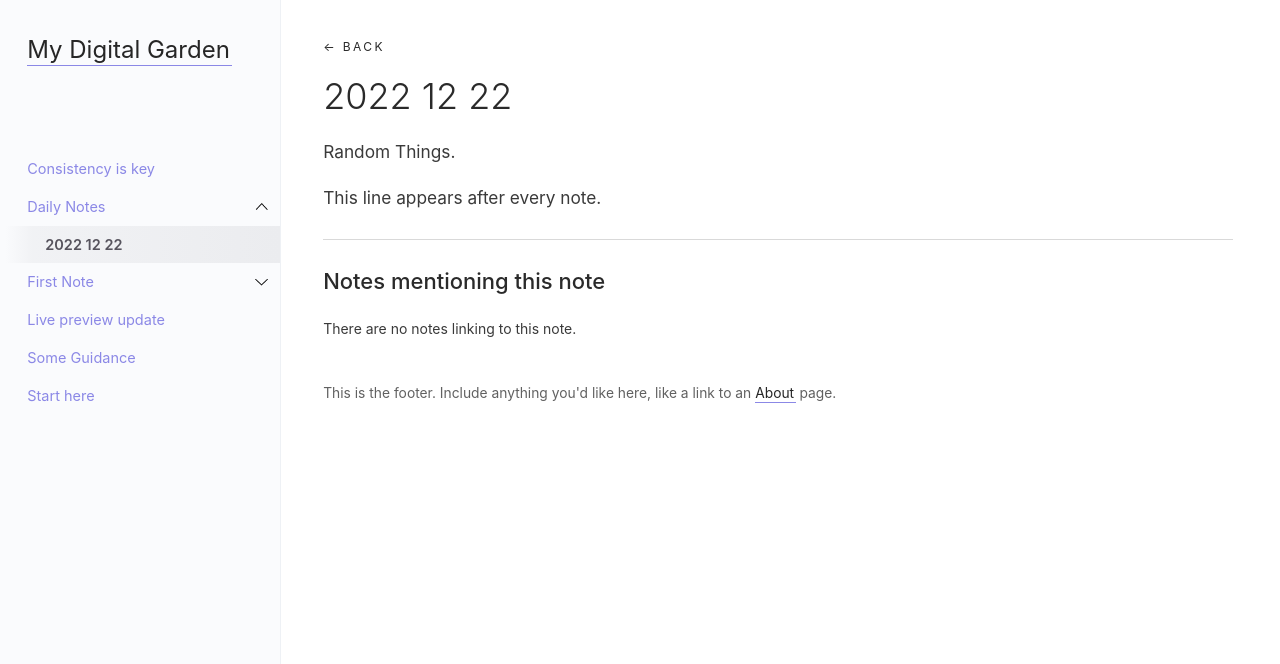
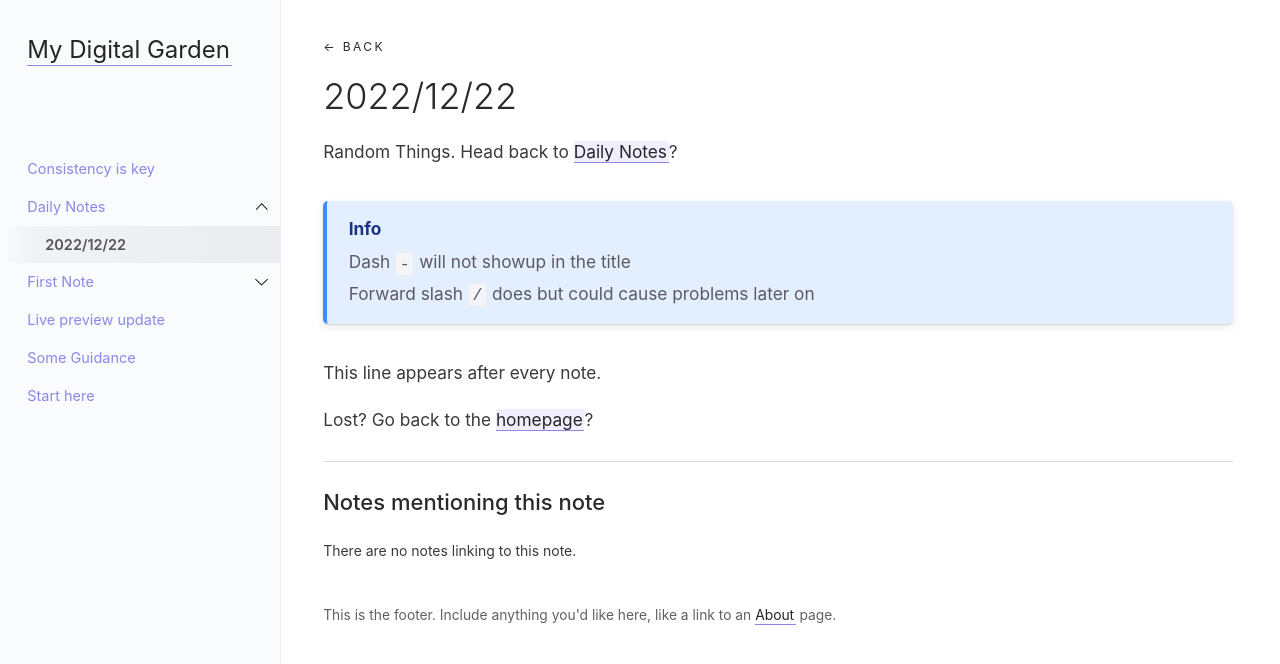
Before and after one commit to andyw-0612/andyw-0612.github.io, a Jekyll site: the page built from _notes/daily-notes/2022-12-22.md, in a window 1280 px wide. Shown: the top 664 px of the page. Built offline with Jekyll 4.4.1, drawn with Linux system fonts in a browser that asks for light colours.

Commit message:
fixed drop down arrow displacement on mobile and updated notes

```diff
--- a/_layouts/note.html
+++ b/_layouts/note.html
@@ -35,6 +35,7 @@
       {% endif %}
 
       <p>This line appears after every note.</p>
+      <p>Lost? Go back to the <a class="internal-link" href="{{ site.baseurl }}/">homepage</a>? </p>
     </content>
 
     <side style="font-size: 0.9em">
--- a/_notes/daily-notes/2022-12-22.md
+++ b/_notes/daily-notes/2022-12-22.md
@@ -1,4 +1,11 @@
 ---
+title: 2022/12/22
 has_parent: Daily Notes
 ---
 Random Things.
+Head back to [[Daily Notes]]?
+
+> [!Info]
+> Dash `-` will not showup in the title
+>
+> Forward slash `/` does but could cause problems later on
--- a/_sass/_nav.scss
+++ b/_sass/_nav.scss
@@ -90,6 +90,26 @@
     padding-right: 30px;
 }
 
+/* Misc
+   ========================================================================== */
+
+.current-page{
+    font-weight: 600;
+    background-image: linear-gradient(-90deg, #ebecef 0%, rgba(235, 236, 239, 0.6) 90%, $side-nav-background 100%);
+}
+.drop-down-img{
+    /* 1.5em to align with the height of the side-nav-feed as its line height is 1.5
+    then add 16px to account for both top and bottom padding */
+    max-height: calc(1.5em + 16px);
+    max-width: calc(1.5em + 16px);
+    padding: 0.79em 0.81em 0.79em 0.81em;
+    box-sizing: border-box;
+    cursor: pointer;
+    position: absolute;
+    right: 0;
+    top: 0;
+}
+
 /* Mobile Display
    ========================================================================== */
 
@@ -97,7 +117,7 @@
  * 1. The hamburger menu item is initially not displayed until the screen width gets small enough
  */
 
-#hamburger-menu{
+ #hamburger-menu{
     display: none;
 }
 @media (max-width: 810px) {
@@ -171,23 +191,3 @@
         display: block !important;
     }
 }
-
-/* Misc
-   ========================================================================== */
-
-.current-page{
-    font-weight: 600;
-    background-image: linear-gradient(-90deg, #ebecef 0%, rgba(235, 236, 239, 0.6) 90%, $side-nav-background 100%);
-}
-.drop-down-img{
-    /* 1.5em to align with the height of the side-nav-feed as its line height is 1.5
-    then add 16px to account for both top and bottom padding */
-    max-height: calc(1.5em + 16px);
-    max-width: calc(1.5em + 16px);
-    padding: 0.79em 0.81em 0.79em 0.81em;
-    box-sizing: border-box;
-    cursor: pointer;
-    position: absolute;
-    right: 0;
-    top: 0;
-}
```
Also changed, not shown: _notes/Some Guidance.md (+12 -2 lines).
